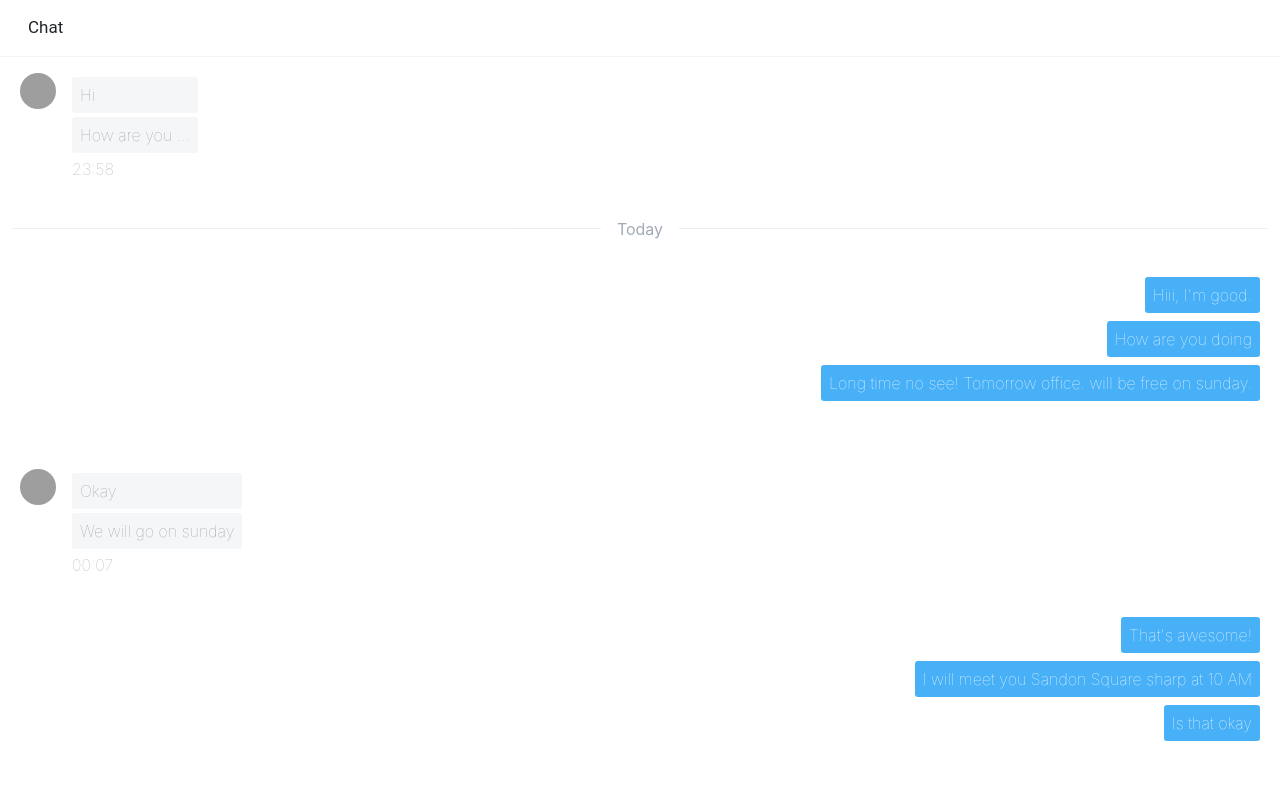
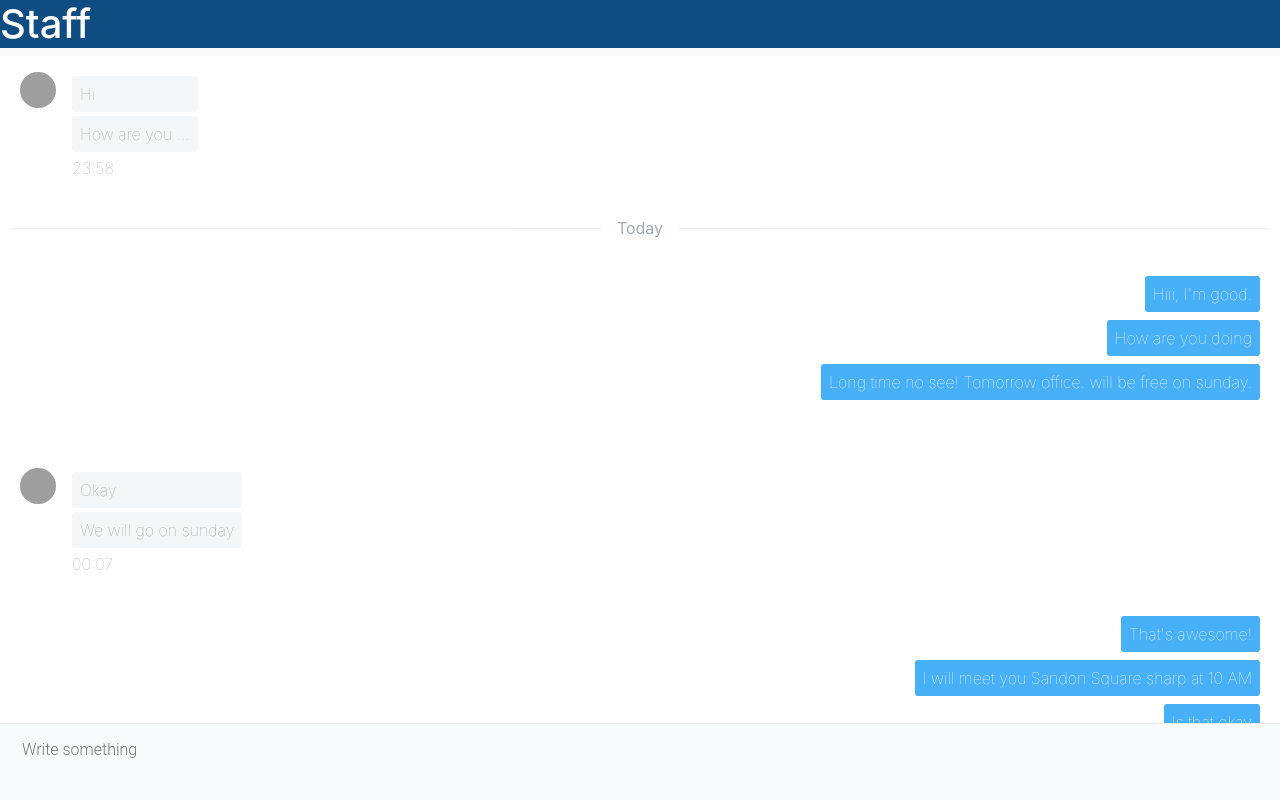
Before and after one commit to dor917/staffFront, a React (Create React App) app: page /Chat in a window 1280 px wide. Shown: the top 800 px of the page. Built offline with nearby package versions, Linux system fonts and the light colour scheme; grey boxes are pictures that could not be loaded.

Commit message:
Chat.js 수정(textarea 위치 수정 및 헤더 추가)

```diff
--- a/src/App.js
+++ b/src/App.js
@@ -2,12 +2,14 @@ import './App.css';
 import React from "react";
 import { BrowserRouter, Route} from "react-router-dom";
 import Chat from "./pages/Chat.js";
+import Header from "./pages/Header.js";
 import FileList from "./pages/FileList.js";
 
 
 function App() {
   return (
     <div>
+      <Header />
       <BrowserRouter>
         <Route exact path="/Chat" component={Chat} />
         <Route exact path="/FileList" component={FileList} />
--- a/src/pages/Chat.js
+++ b/src/pages/Chat.js
@@ -23,16 +23,22 @@ function Chat() {
         top: "0px",
          height: "2px"
       }
+      const chatBox = {
+          position: "fixed",
+          bottom: 0,
+          width: "100%"
+
+      }
+      const chatTextarea= {
+        resize: "none"
+      }
     return (
         <div className="page-content page-container" id="page-content">
 
               <div className="card card-bordered">
-                <div className="card-header">
-                  <h4 className="card-title"><strong>Chat</strong></h4>
-
-                </div>
 
                 <div className="ps-container ps-theme-default ps-active-y" id="chat-content" style={container}>
+
                   <div className="media media-chat">
                     <img className="avatar" src="https://img.icons8.com/color/36/000000/administrator-male.png" alt="..."/>
                     <div className="media-body">
@@ -99,14 +105,16 @@ function Chat() {
                               <div className="ps-scrollbar-y" tabindex="0" style={scrollbar_y}></div>
                           </div>
                       </div>
-                      <div className="publisher bt-1 border-light">
 
-                            <input className="publisher-input" type="text" placeholder="Write something"/>
-                            <span className="publisher-btn file-group">
-                              <i className="fa fa-paperclip file-browser"></i>
-                              <input type="file"/>
-                            </span>
+                        <div style={chatBox}>
+                            <div className="publisher bt-1 border-light" >
+                                <textarea className="publisher-input" type="text" placeholder="Write something" style={chatTextarea}/>
+                                <span className="publisher-btn file-group">
+                                <i className="fa fa-paperclip file-browser"></i>
+                                <input type="file"/>
+                                </span>
 
+                            </div>
                         </div>
 
 
--- /dev/null
+++ b/src/pages/Header.js
@@ -0,0 +1,16 @@
+import React from "react";
+
+function Header() {
+    const Header = {
+        backgroundColor: "#0f4c81" ,
+        color: "#fff"
+      }
+    return (
+        <div className="page-header" style={Header}>
+	        <h1>Staff</h1>
+	    </div>
+    );
+}
+
+
+export default Header;
```
